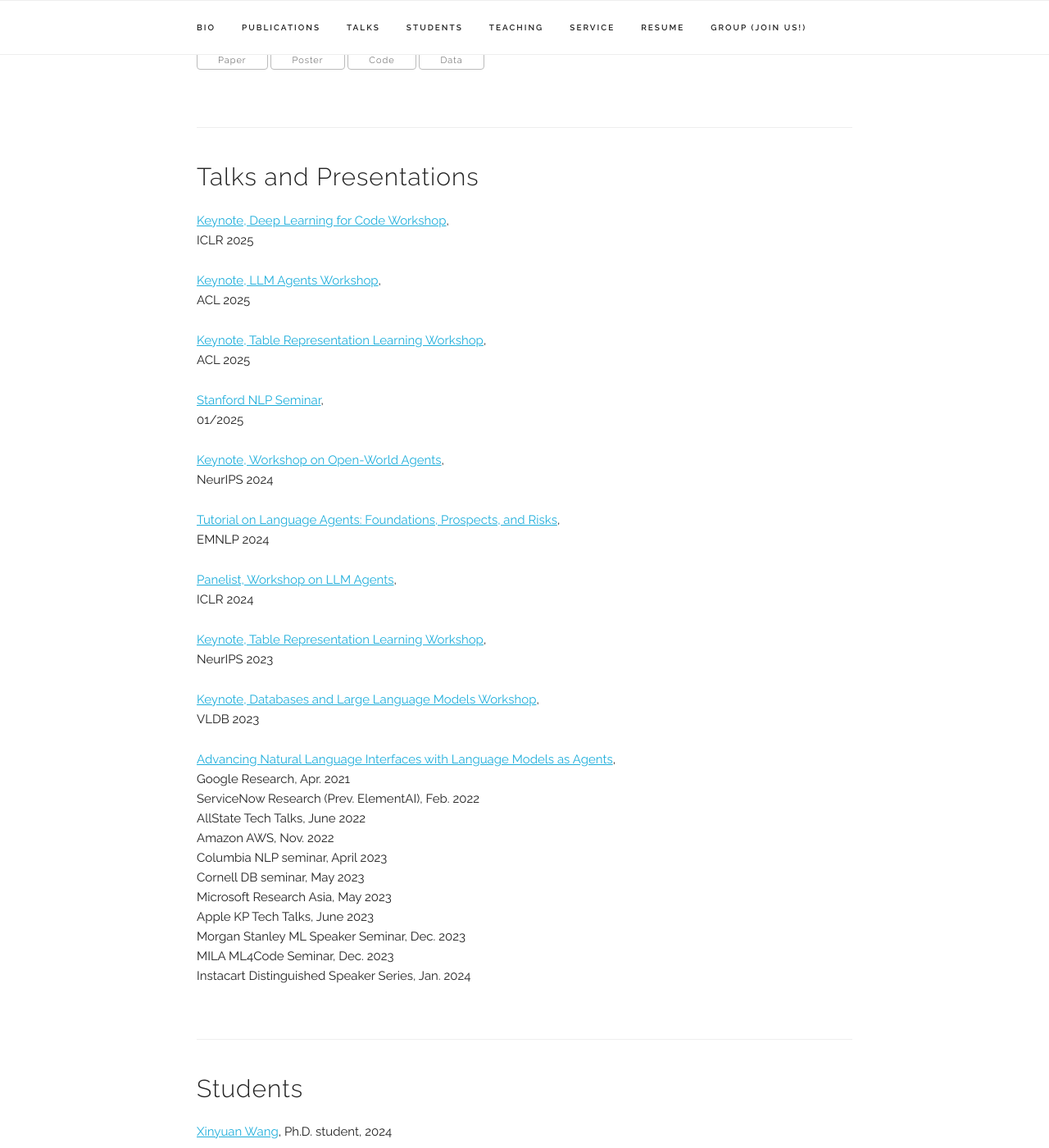
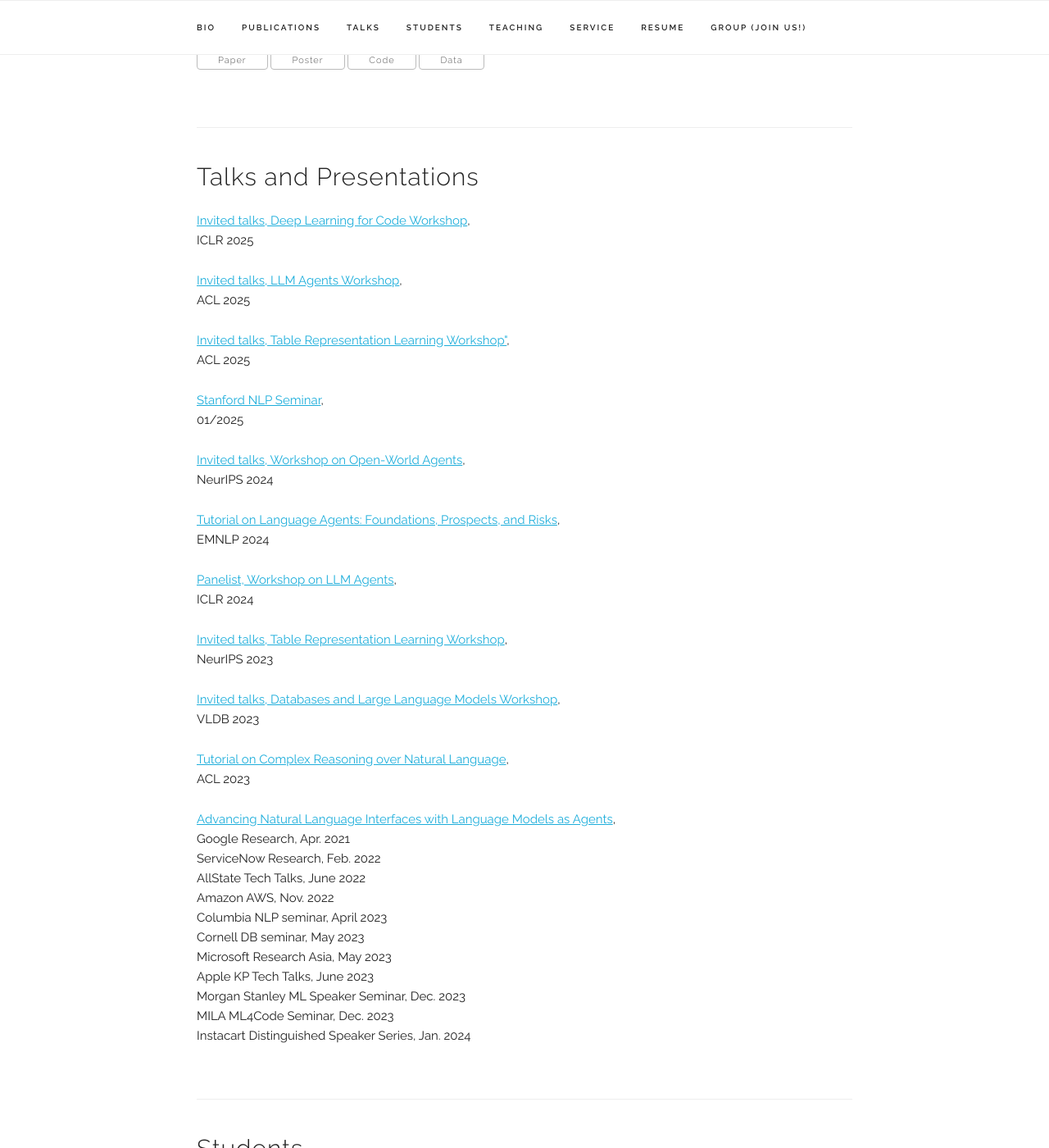
Before and after one commit to taoyds/taoyds.github.io, a Jekyll site: the page built from index.html, in a window 1280 px wide and 1400 px high, scrolled down 4403 px. Shown: the whole window at 82% size. Built offline with Jekyll 4.4.1, drawn with Linux system fonts in a browser that asks for light colours; some web fonts are replaced.

Commit message:
Update talks.yaml

```diff
--- a/_data/talks.yaml
+++ b/_data/talks.yaml
@@ -2,17 +2,17 @@
 talks:
     - name: "<br/> ICLR 2025"
       time: ""
-      title: "Keynote,  Deep Learning for Code Workshop"
+      title: "Invited talks, Deep Learning for Code Workshop"
       category: "current"
       link: "https://dl4c.github.io/"
     - name: "<br/> ACL 2025"
       time: ""
-      title: "Keynote, LLM Agents Workshop"
+      title: "Invited talks, LLM Agents Workshop"
       category: "current"
       link: "https://realm-workshop.github.io"
     - name: "<br/> ACL 2025"
       time: ""
-      title: "Keynote, Table Representation Learning Workshop"
+      title: Invited talks, Table Representation Learning Workshop"
       category: "current"
       link: "https://table-representation-learning.github.io/ACL2025/"
     - name: "<br/> 01/2025"
@@ -22,7 +22,7 @@ talks:
       link: "https://nlp.stanford.edu/seminar/"
     - name: "<br/> NeurIPS 2024"
       time: ""
-      title: "Keynote, Workshop on Open-World Agents"
+      title: "Invited talks, Workshop on Open-World Agents"
       category: "current"
       link: "https://owa-workshop.github.io/"
     - name: "<br/> EMNLP 2024"
@@ -37,24 +37,24 @@ talks:
       link: "https://llmagents.github.io/"
     - name: "<br/> NeurIPS 2023"
       time: ""
-      title: "Keynote, Table Representation Learning Workshop"
+      title: "Invited talks, Table Representation Learning Workshop"
       category: "current"
       link: "https://table-representation-learning.github.io"
     - name: "<br/> VLDB 2023"
       time: ""
-      title: "Keynote, Databases and Large Language Models Workshop"
+      title: "Invited talks, Databases and Large Language Models Workshop"
       category: "current"
       link: "https://haixun.github.io/llmdb"
-    - name: "<br/> Google Research, Apr. 2021 <br/> ServiceNow Research (Prev. ElementAI), Feb. 2022 <br/> AllState Tech Talks, June 2022 <br/> Amazon AWS, Nov. 2022 <br/> Columbia NLP seminar, April 2023 <br/> Cornell DB seminar, May 2023 <br/> Microsoft Research Asia, May 2023 <br/> Apple KP Tech Talks, June 2023 <br/> Morgan Stanley ML Speaker Seminar, Dec. 2023 <br/> MILA ML4Code Seminar, Dec. 2023 <br/> Instacart Distinguished Speaker Series, Jan. 2024"
+    - name: "<br/> ACL 2023"
+      time: ""
+      title: "Tutorial on Complex Reasoning over Natural Language"
+      category: "current"
+      link: "https://wenting-zhao.github.io/complex-reasoning-tutorial"
+    - name: "<br/> Google Research, Apr. 2021 <br/> ServiceNow Research, Feb. 2022 <br/> AllState Tech Talks, June 2022 <br/> Amazon AWS, Nov. 2022 <br/> Columbia NLP seminar, April 2023 <br/> Cornell DB seminar, May 2023 <br/> Microsoft Research Asia, May 2023 <br/> Apple KP Tech Talks, June 2023 <br/> Morgan Stanley ML Speaker Seminar, Dec. 2023 <br/> MILA ML4Code Seminar, Dec. 2023 <br/> Instacart Distinguished Speaker Series, Jan. 2024"
       time: ""
       title: "Advancing Natural Language Interfaces with Language Models as Agents"
       category: "current"
       link: "https://docs.google.com/presentation/d/1wiEMUclKUjxhcPhFigqwOwyA8GacNc9eHIuRXa2nxQw/edit?usp=sharing"
-    # - name: "<br/> ACL 2023"
-    #   time: ""
-    #   title: "Tutorial on Complex Reasoning over Natural Language"
-    #   category: "current"
-    #   link: "https://wenting-zhao.github.io/complex-reasoning-tutorial"
     # - name: "<br/> Amazon AWS, Nov. 2022"
     #   time: ""
     #   title: "Building Natural Language Interfaces with Large Language Models"
```
